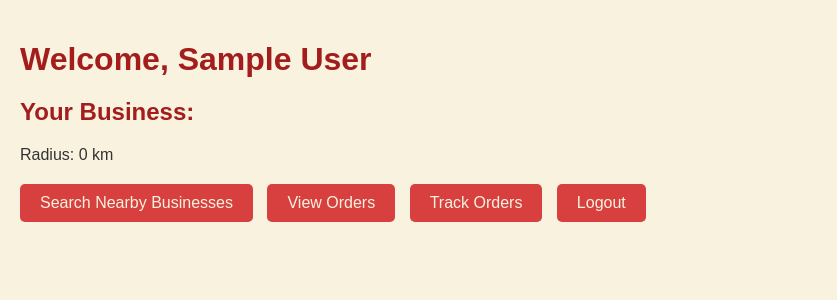
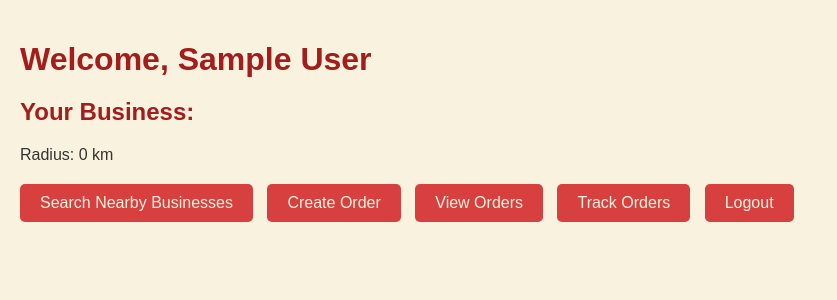
Before and after one commit to niconicsss/pa-hack-test-1, a PHP site: page /dashboard.php in a window 1280 px wide. Shown: the top 300 px of the page, without its empty margins (0-837 px from the left). Run offline with PHP 8.4, Linux system fonts and the light colour scheme; the visitor is signed in with stand-in values (Sample User, id 1).

Commit message:
dashboard

```diff
--- a/dashboard.php
+++ b/dashboard.php
@@ -32,6 +32,9 @@ $user = $stmt->fetch();
     <!-- Button to search nearby businesses -->
     <a href="business/search.php">Search Nearby Businesses</a>
 
+    <!-- Button to create order -->
+    <a href="orders/create-order.php">Create Order</a>
+
     <!-- Link to view orders -->
     <a href="orders/order-history.php">View Orders</a>
 
```
